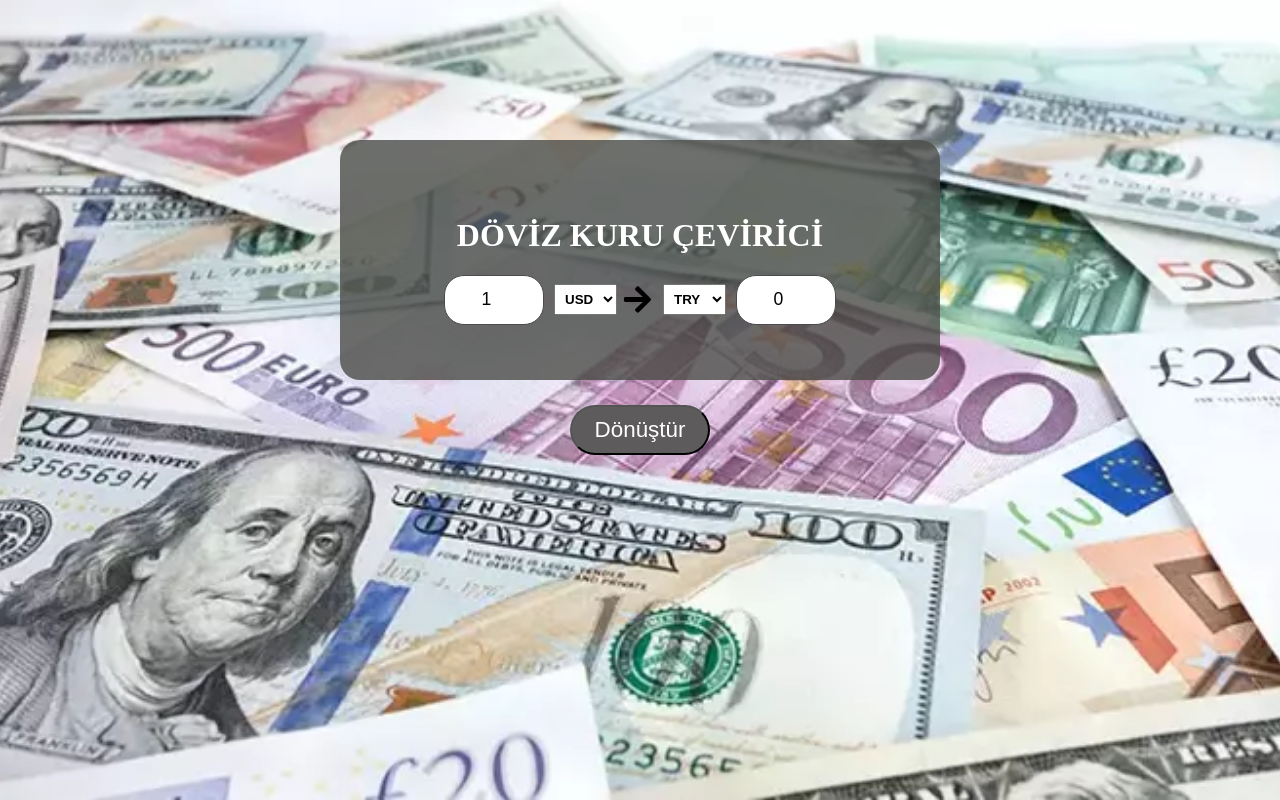
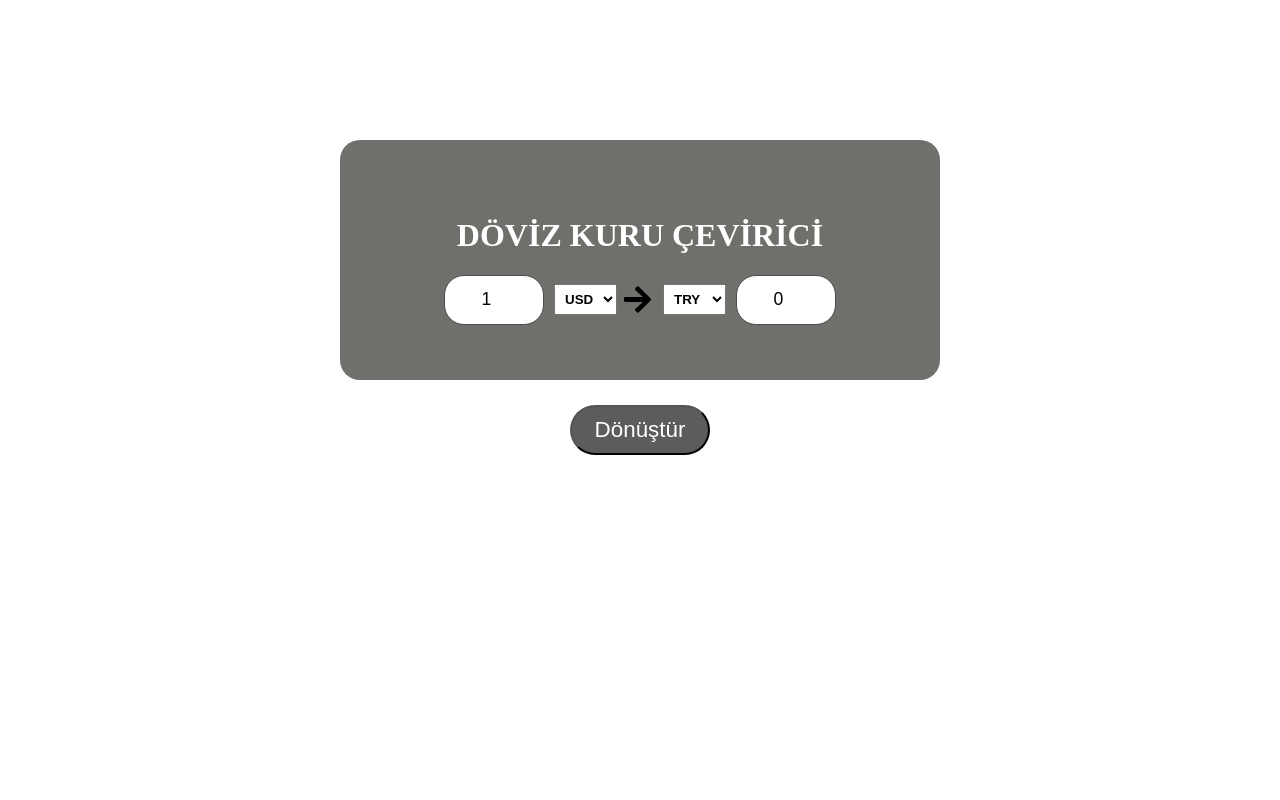
Before and after one commit to Furkannalbayrak/react-projects, a React (Vite) app in the folder currency-converter/: page / in a window 1280 px wide. Built offline with nearby package versions, Linux system fonts and the light colour scheme; no server answers.

Commit message:
currency-converter bg-color duzenlemesi

```diff
--- a/currency-converter/src/index.css
+++ b/currency-converter/src/index.css
@@ -2,10 +2,6 @@ body{
     margin: 0;
     padding: 0;
     min-height: 100vh;
-    background-image: url(images/döviz.webp);
-    background-repeat: no-repeat;
-    background-size: cover;
-    background-position: center;
 }
 *{
     text-decoration: none;
```
